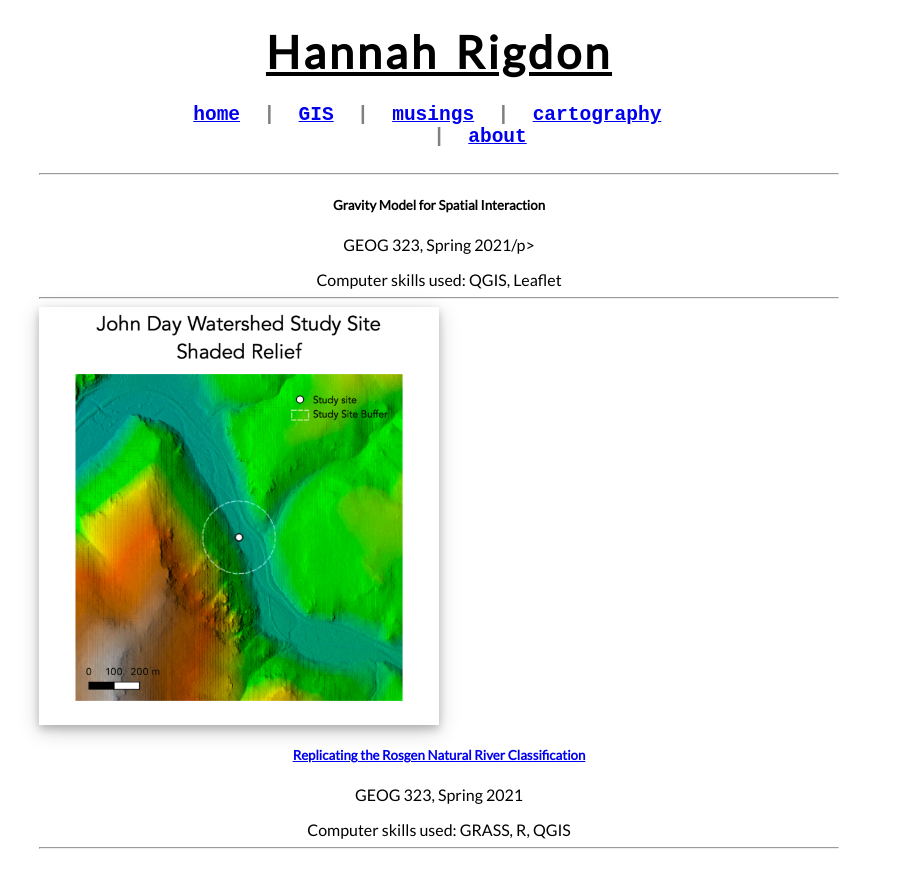
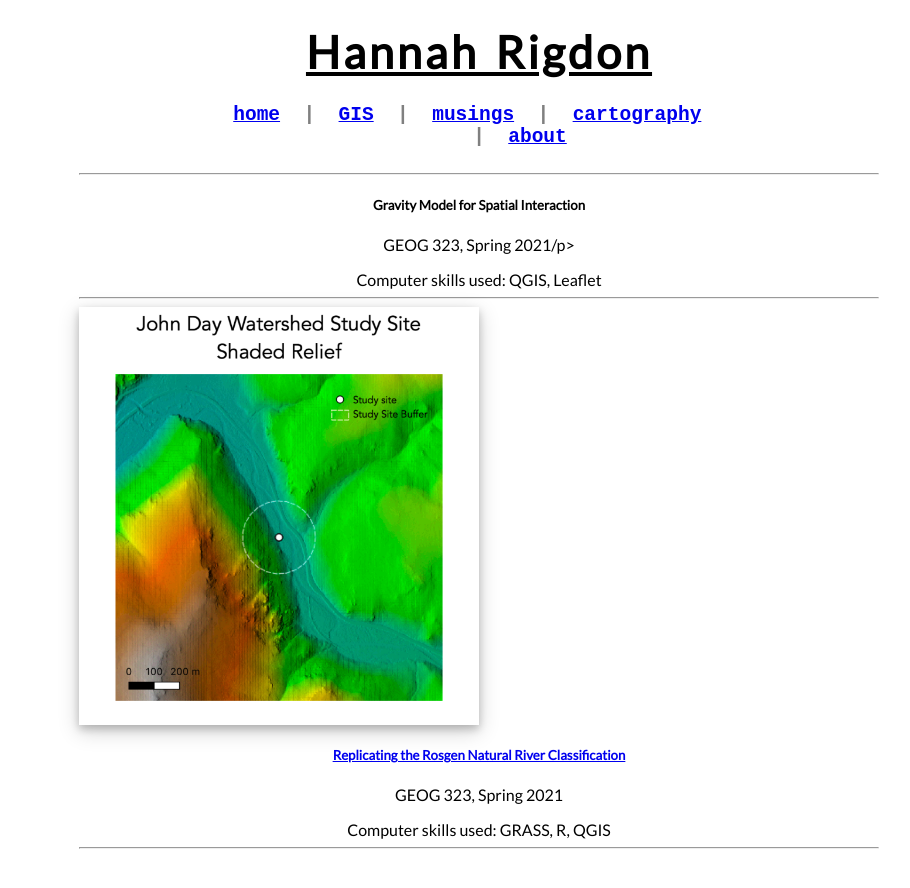
Before and after one commit to hrigdon98/hrigdon98.github.io, a Jekyll site: the page GIS/index.html, which Jekyll copies as it is, in a window 1280 px wide. Shown: the top 888 px of the page, without its empty margins (201-1111 px from the left). Built offline with Jekyll 4.4.1, drawn with Linux system fonts in a browser that asks for light colours; nearby versions of some CDN libraries.

Commit message:
Update homepage.css

```diff
--- a/css/homepage.css
+++ b/css/homepage.css
@@ -39,6 +39,7 @@ h1.jumbotron-heading {
 body{background: #FFFFFF;
     text-align: left;
     font-family: 'Crimson Text', serif;
+    padding-left: 80px;
 }
 
 h1{
```
